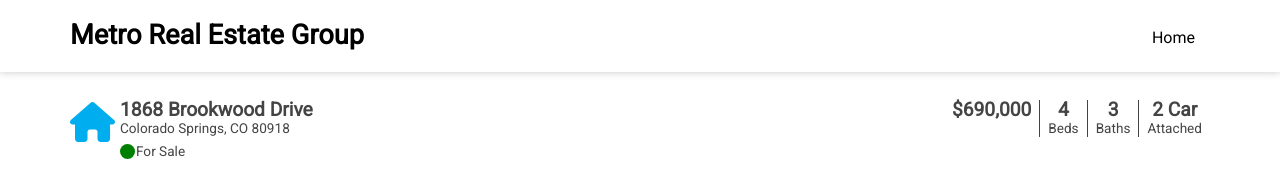
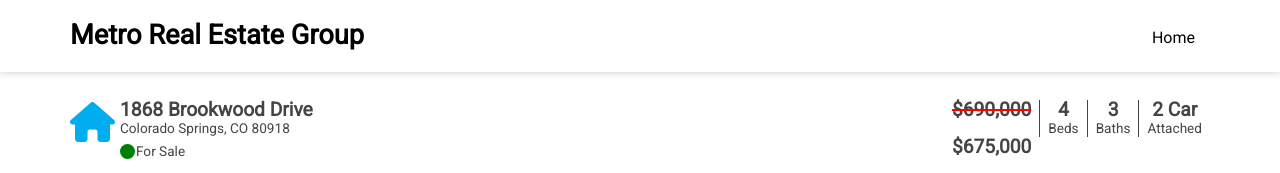
Before and after one commit to kaivont85/1868-brookwood-dr, a plain HTML site: page index.html in a window 1280 px wide. Shown: the top 173 px of the page. Drawn offline with nearby package versions, Linux system fonts and the light colour scheme; some packages are replaced by stand-ins of ours.

Commit message:
changing list price

```diff
--- a/index.html
+++ b/index.html
@@ -60,8 +60,8 @@
         <div class="property-stats-container flex">
           <div class="price">
             <div class="padded-inner-container">
-              <!-- <strong style="text-decoration: line-through; text-decoration-color: red; text-decoration-thickness: 2px;">$375,000</strong> <br> -->
-              <strong>$690,000</strong>
+              <strong style="text-decoration: line-through; text-decoration-color: red; text-decoration-thickness: 2px;">$690,000</strong> <br>
+              <strong>$675,000</strong>
               <!-- <small>Listed at Price</small> -->
             </div>
           </div>
```
